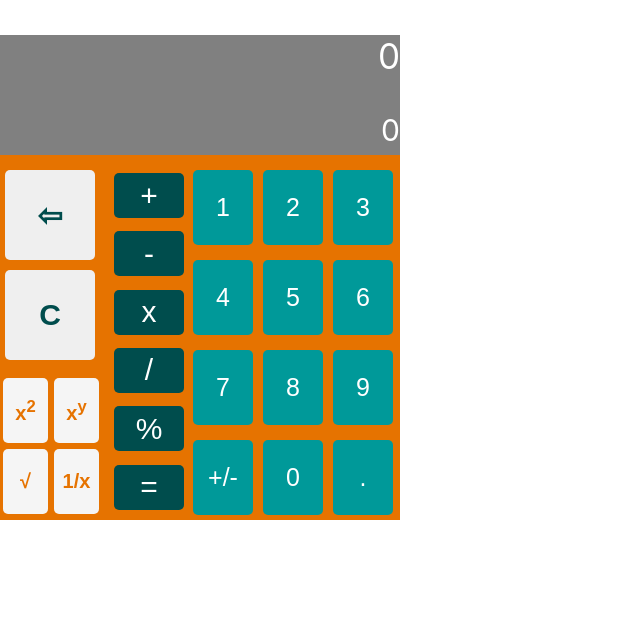
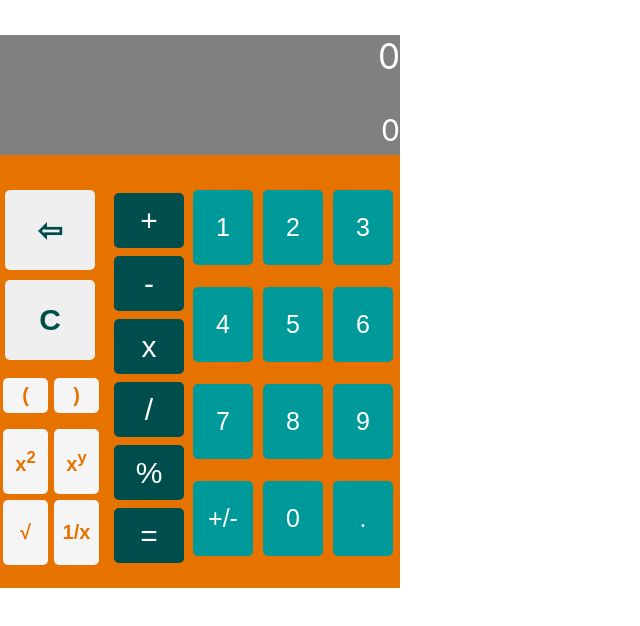
Before and after one commit to nada-zelic-stojanovic/calculator, a React (Create React App) app in the folder calculator/: page / in a window 1280 px wide. Shown: the top 626 px of the page, without its empty margins (0-640 px from the left). Built offline with nearby package versions, Linux system fonts and the light colour scheme.

Commit message:
Add parentheses. Adjust CSS

```diff
--- a/calculator/src/components/Keys/AdditionalKeys/AdditionalKeys.js
+++ b/calculator/src/components/Keys/AdditionalKeys/AdditionalKeys.js
@@ -8,15 +8,22 @@ const additionalKeys = props => (
       <br />
       <button onClick={props.cClicked}>C</button>
     </div>
+    <div className={classes.Parentheses}>
+      <button onClick={() => props.parenthesesClicked('(')}>(</button>
+      <button onClick={() => props.parenthesesClicked(')')}>)</button>
+    </div>
     <div className={classes.OperationButtons}>
-            <button onClick={props.xPow2Clicked}>x<sup>2</sup></button>
-            <button onClick={() => props.powClicked('^')}>x<sup>y</sup></button>
-            <br/>
+      <button onClick={props.xPow2Clicked}>
+        x<sup>2</sup>
+      </button>
+      <button onClick={() => props.powClicked('^')}>
+        x<sup>y</sup>
+      </button>
+      <br />
       <button onClick={props.sqrtClicked}>&radic;</button>
       <button onClick={props.recClicked}>1/x</button>
     </div>
-
   </div>
-)
+);
 
 export default additionalKeys;
--- a/calculator/src/components/Keys/AdditionalKeys/AdditionalKeys.module.css
+++ b/calculator/src/components/Keys/AdditionalKeys/AdditionalKeys.module.css
@@ -3,7 +3,7 @@
 }
 .EraseButtons button {
     width: 90px;
-    height: 90px;
+    height: 80px;
     margin: 5px;
     border: none;
     border-radius: 5px;
@@ -36,3 +36,22 @@
     cursor: pointer;
     background-color: lightgray;
 }
+.Parentheses {
+    margin-top: 10px;
+}
+.Parentheses button{
+    width: 45px;
+    height: 35px;
+    margin: 3px;
+    border: none;
+    border-radius: 5px;
+    background-color:whitesmoke;
+    color: rgb(230, 115, 0);
+    font-size: 20px;
+    font-weight: bold;
+}
+
+.Parentheses button:hover {
+    cursor: pointer;
+    background-color: lightgray;
+}
--- a/calculator/src/components/Keys/Controls.js
+++ b/calculator/src/components/Keys/Controls.js
@@ -13,8 +13,9 @@ const controls = props => (
       xPow2Clicked={props.xPow2Clicked}
       powClicked={props.clicked}
       recClicked={props.reciprocalClicked}
+      parenthesesClicked={props.parenthesesClicked}
     />
-    <Operators clicked={props.clicked} equalsClicked={props.equalsClicked} />
+    <Operators clicked={props.clicked} equalsClicked={props.equalsClicked}/>
     <Numbers clicked={props.clicked} />
   </div>
 );
--- a/calculator/src/components/Keys/Controls.module.css
+++ b/calculator/src/components/Keys/Controls.module.css
@@ -4,4 +4,5 @@
     grid-gap: 6px;
     width: 400px;
     background-color: rgb(230, 115, 0);
+    padding: 20px 0;
 }
--- a/calculator/src/components/Keys/Operators/Operators.module.css
+++ b/calculator/src/components/Keys/Operators/Operators.module.css
@@ -4,7 +4,7 @@
 
 .Operators button {
     width: 70px;
-    height: 45px;
+    height: 55px;
     margin-top: 3px;
     background-color:rgb(0, 77, 77);
     color: white;
```
Lines whose indentation alone changed are shown as unchanged.
